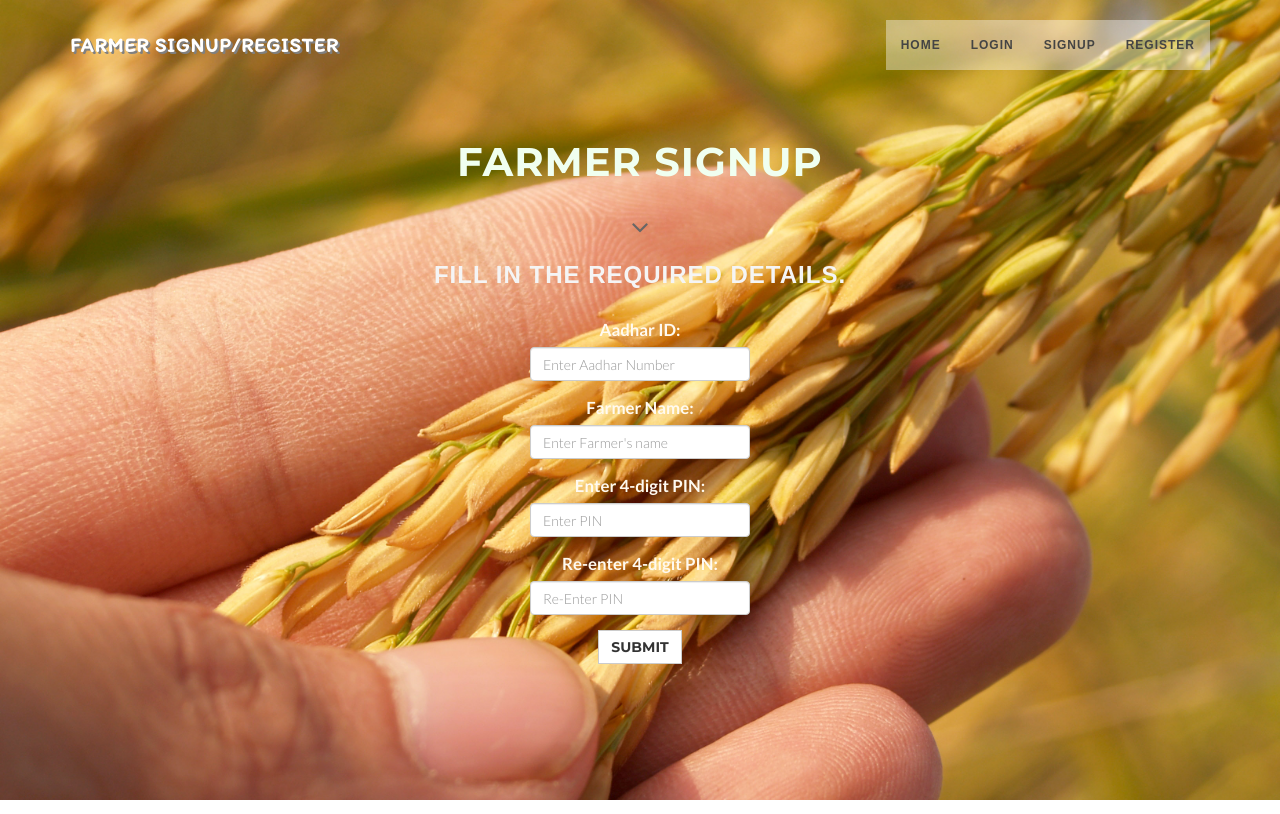
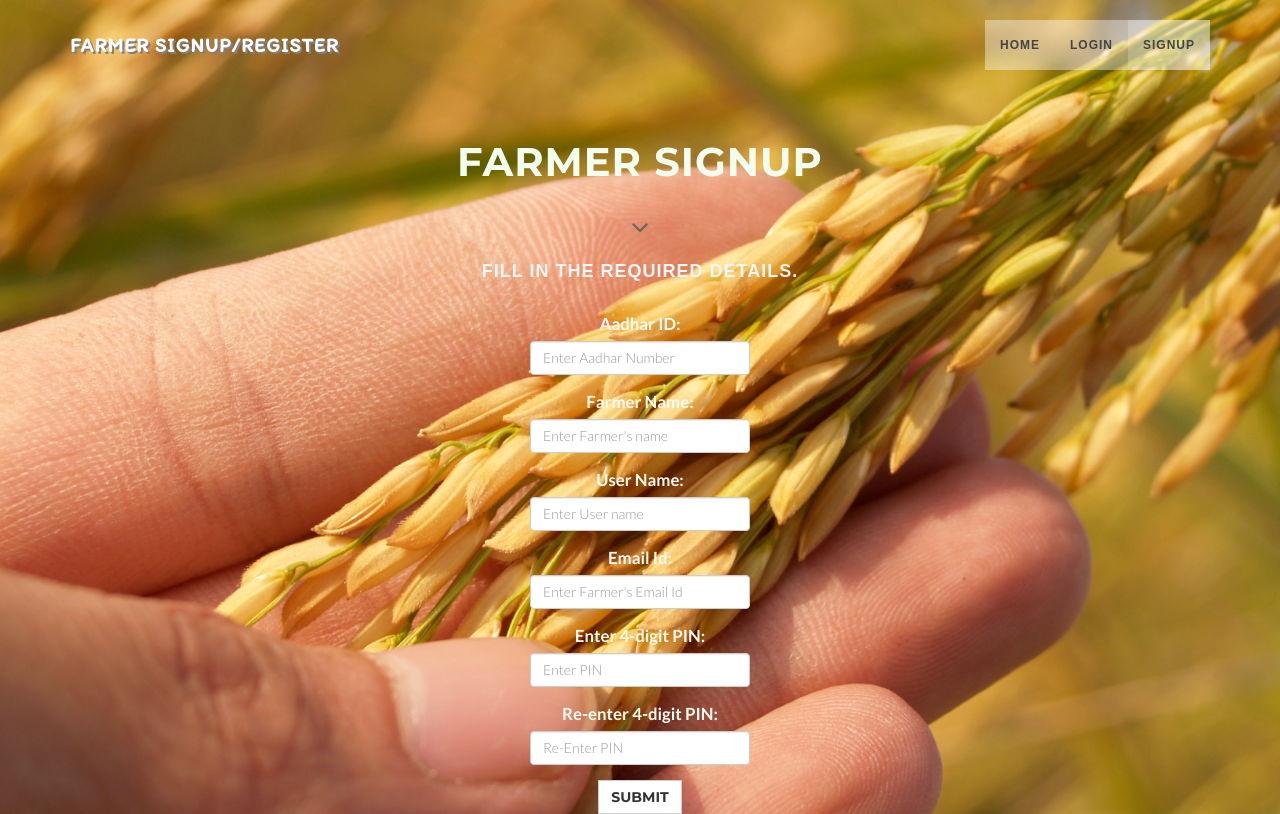
Before and after one commit to Nandy-Saran/weather-forecast, a Django app: template accounts/templates/signup.html in a window 1280 px wide. Run offline with Django 3.2, Linux system fonts and the light colour scheme; the template is opened without the code that fills it, so the values that code supplies are empty; some libraries are stand-ins or nearby versions; some web fonts are replaced.

Commit message:
Changes in login and signup

```diff
--- a/accounts/templates/login.html
+++ b/accounts/templates/login.html
@@ -57,9 +57,9 @@
                 <form class="form-textbox" method="post">
                     {% csrf_token %}
                     <div class="form-group">
-                        <label for="aadhar">Aadhar ID:</label>
-                        <input type="number" class="form-control " id="aadhar" placeholder="Enter Aadhar Number"
-                               name="aadhar" maxlength="16">
+                        <label for="uname">Farmer Username:</label>
+                        <input type="text" class="form-control " id="uname" placeholder="Enter Farmer Username"
+                               name="uname">
                     </div>
 
                     <div class="form-group ">
--- a/accounts/templates/signup.html
+++ b/accounts/templates/signup.html
@@ -17,10 +17,10 @@
             <div class="font1 collapse navbar-collapse navbar-right navbar-main-collapse">
                 <ul class="nav navbar-nav">
 
-                    <li><a href="">Home</a></li>
+                    <li><a href="/">Home</a></li>
                     <li><a href="{% url 'login' %}">Login</a></li>
-                    <li><a href="{% url 'signup' %}">Signup</a></li>
-                    <li><a href="{% url 'subscriberView' %}">Register</a></li>
+                    <li class="active"><a href="{% url 'signup' %}">Signup</a></li>
+
 
                 </ul>
                 </ul>
@@ -49,9 +49,9 @@
 
         <div class="container">
             <div class="slogan text_color">
-                <h3 class="font1" style="color: whitesmoke">
+                <h4 class="font1" style="color: whitesmoke">
                     Fill in the required details.
-                </h3>
+                </h4>
 
 
             </div>
@@ -61,7 +61,7 @@
                     {% csrf_token %}
                     <div class="form-group" style="font-size: larger">
                         <label for="aadhar">Aadhar ID:</label>
-                        <input type="aadhar" class="form-control" id="aadhar" placeholder="Enter Aadhar Number"
+                        <input type="text" class="form-control" id="aadhar" placeholder="Enter Aadhar Number"
                                name="aadhar" maxlength="12">
                     </div>
                     <div class="form-group" style="font-size: larger">
@@ -69,7 +69,16 @@
                         <input type="fname" class="form-control" id="fname" placeholder="Enter Farmer's name"
                                name="fname">
                     </div>
+                    <div class="form-group" style="font-size: larger">
+                        <label for="uname">User Name:</label>
+                        <input type="text" class="form-control" id="uname" placeholder="Enter User name" name="uname">
+                    </div>
 
+                        <div class="form-group" style="font-size: larger">
+                        <label for="fmail">Email Id:</label>
+                        <input type="email" class="form-control" id="fmail" placeholder="Enter Farmer's Email Id"
+                               name="fmail">
+                    </div>
                     <div class="form-group" style="font-size: larger">
                         <label for="pin">Enter 4-digit PIN:</label>
                         <input type="password" class="form-control" id="pin" placeholder="Enter PIN" name="pin"
```
Also changed, not shown: accounts/views.py (+8 -5 lines), templates/index.html (+26 -113 lines).
